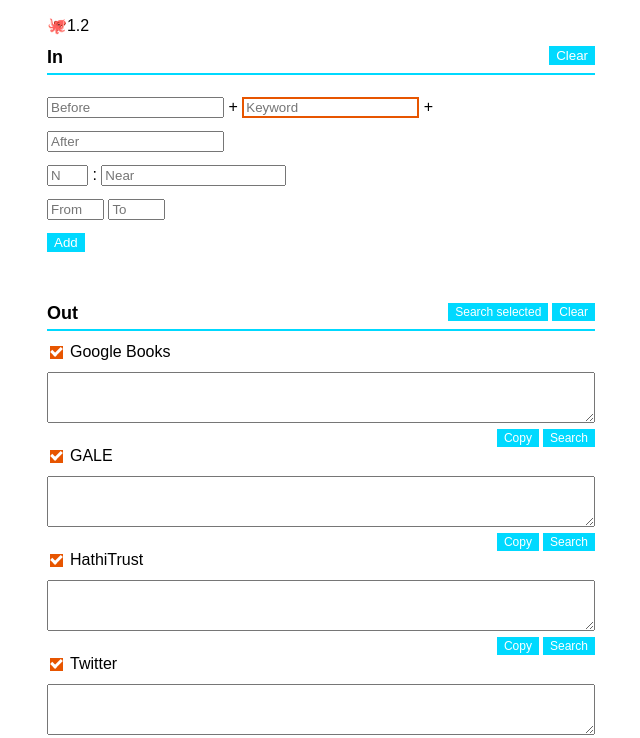
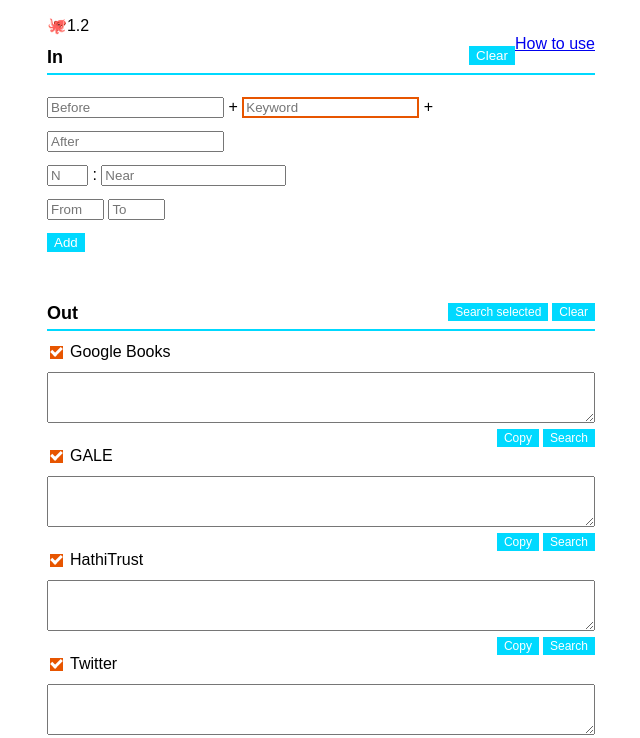
Before and after one commit to jamesmisson/Octopus, a plain HTML site: page index.html in a window 1280 px wide. Shown: the top 738 px of the page, without its empty margins (319-959 px from the left). Drawn offline with Linux system fonts and the light colour scheme.

Commit message:
Update index.html

```diff
--- a/index.html
+++ b/index.html
@@ -9,6 +9,7 @@
 
     <body>
         <div>🐙1.2</div>
+	    <div><a href="https://github.com/jamesmisson/Octopus/blob/main/README.md">How to use</a></div>
 
         <div id="input">
 
```
